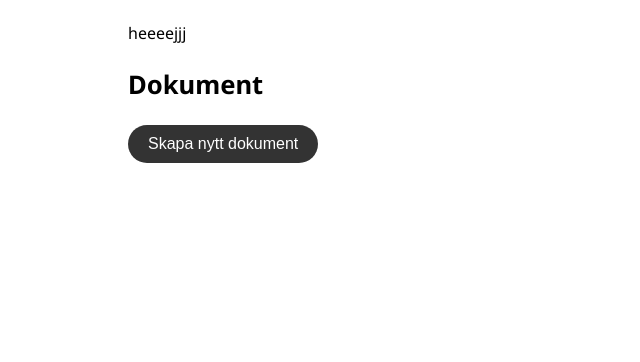
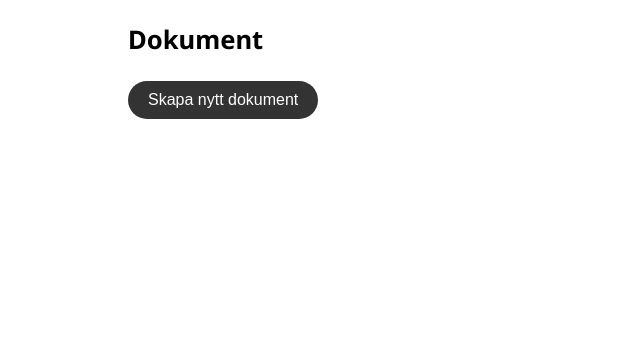
Before and after one commit to emklemkl/ssr-editor, a Node server app: page / in a window 1280 px wide. Shown: the part 85-447 px from the top of the page, without its empty margins (0-640 px from the left). Run offline with Node 20, Linux system fonts and the light colour scheme; data that the repository does not hold is empty; some libraries are stand-ins or nearby versions.

Commit message:
Uppdaterat header, tagit bort hej.

```diff
--- a/views/includes/header.ejs
+++ b/views/includes/header.ejs
@@ -12,4 +12,3 @@
         <h1><a href="/" style="text-decoration: none; color: inherit;">SSR-Editor</a></h1>
     </header>
     <main class="main" id="main">
-<p>heeeejjj</p>
```
